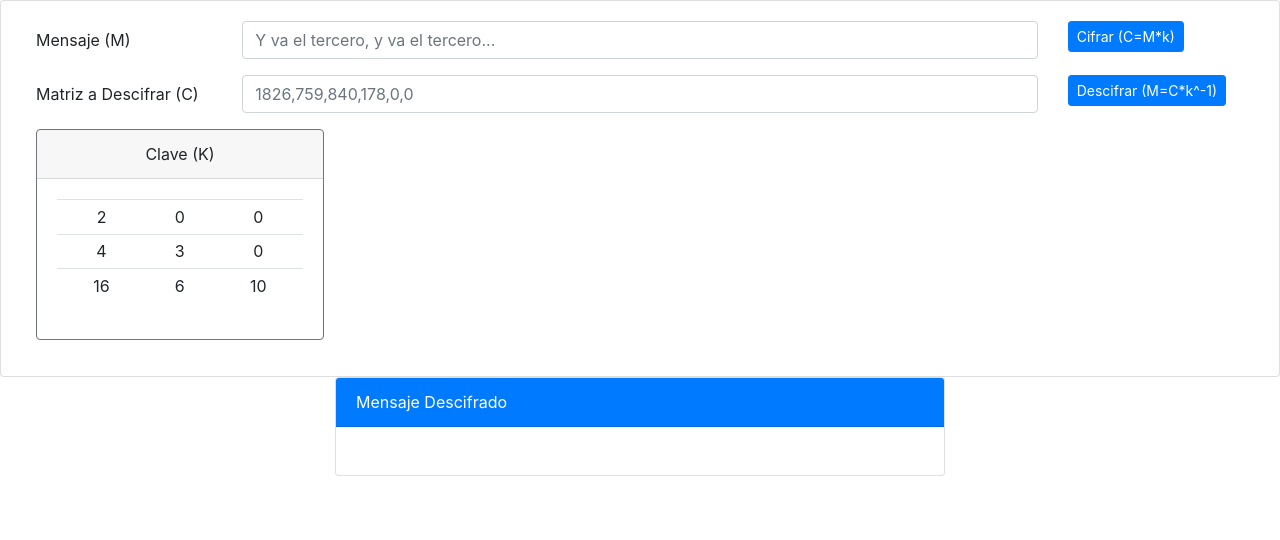
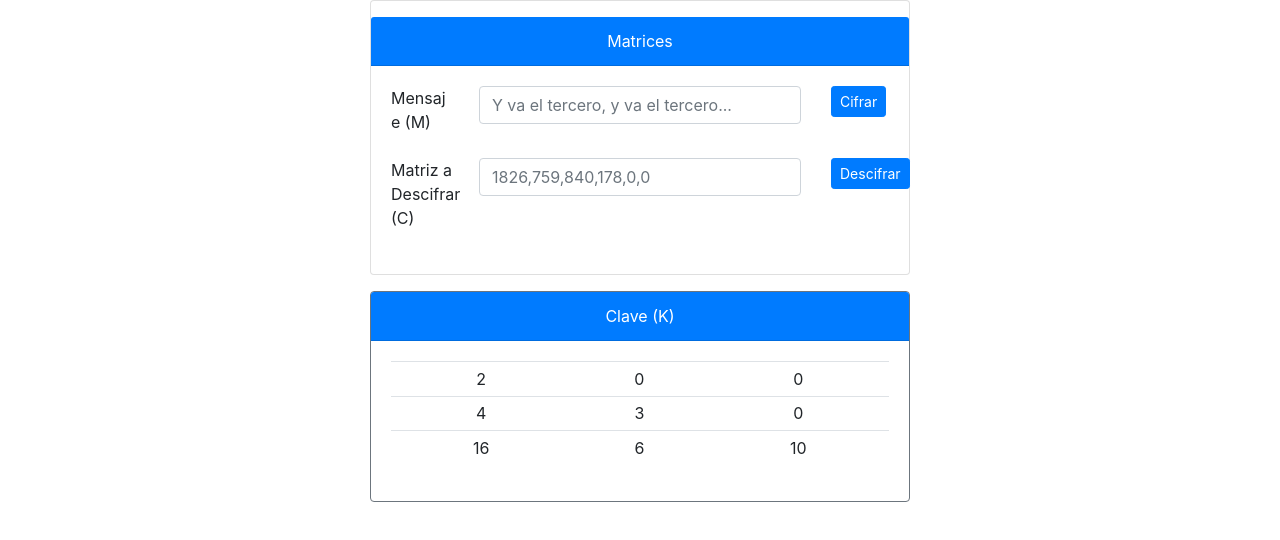
Before and after one commit to gutierreznestor/ngmatrices, an Angular app: page / in a window 1280 px wide. Shown: the top 540 px of the page. Built offline with nearby package versions, Linux system fonts and the light colour scheme.

Commit message:
Estilos varios.

```diff
--- a/src/app/matrices/matriz/matriz.component.html
+++ b/src/app/matrices/matriz/matriz.component.html
@@ -1,5 +1,5 @@
-<div class="card border-secondary mb-3" style="max-width: 18rem;">
-  <div class="card-header text-center">{{ header }}</div>
+<div class="card border-secondary mb-3">
+  <div class="card-header bg-primary text-white text-center">{{ header }}</div>
   <div class="card-body text-secondary text-center">
     <table class="table table-sm">
       <tbody>
--- a/src/app/matrices/tablero/tablero.component.html
+++ b/src/app/matrices/tablero/tablero.component.html
@@ -1,35 +1,47 @@
-<div class="card col-md-12">
+<div class="container">
+  <div class="row">
+    <div class="col-md-6 offset-md-3">
+      <div class="card">
+          <div class="card-header bg-primary mt-3 text-white text-center">Matrices</div>
           <div class="card-body">
               <form [formGroup]="Formulario">
                   <div class="form-group row">
-                <label for="mensaje" class="col-sm-2 col-form-label">Mensaje (M)</label>
+                      <label for="mensaje" class="col-sm-2">Mensaje (M)</label>
                       <div class="col-sm-8">
                           <input type="text" class="form-control" formControlName="mensaje" placeholder="Y va el tercero, y va el tercero...">
                       </div>
                       <div class="col-sm-2">
-                    <button class="btn btn-sm btn-primary" (click)="cifrar()" [disabled]="!Formulario.valid">Cifrar (C=M*k)</button>
+                          <button class="btn btn-sm btn-primary" (click)="cifrar()" [disabled]="!Formulario.valid">Cifrar</button>
                       </div>
                   </div>
                   <div class="form-group row">
-                <label for="cifrado" class="col-sm-2 col-form-label">Matriz a Descifrar (C)</label>
+                      <div class="col-sm-2">
+                        <label for="cifrado">Matriz a Descifrar (C)</label>
+                      </div>
                       <div class="col-sm-8">
                           <input type="text" class="form-control" (click)="cifrar()" formControlName="mensajeADescifrar" placeholder="1826,759,840,178,0,0">
                       </div>
                       <div class="col-sm-2">
-                    <button class="btn btn-sm btn-primary" (click)="descifrar()">Descifrar (M=C*k^-1)</button>
+                          <button class="btn btn-sm btn-primary" (click)="descifrar()">Descifrar</button>
                       </div>
                   </div>
               </form>
-        <app-matriz [matriz]="clave" header="Clave (K)" *ngIf="clave.length>0"></app-matriz>
-        <app-matriz [matriz]="producto" header="Mensaje cifrado" *ngIf="producto.length>0"></app-matriz>
-
           </div>
       </div>
-<div class="col-md-6 offset-md-3">
+    </div>
+    <div class="col-md-6 offset-md-3 text-center mt-3">
+      <app-matriz [matriz]="clave" header="Clave (K)" *ngIf="clave.length>0"></app-matriz>
+    </div>
+    <div class="col-md-6 offset-md-3" *ngIf="mensajeCifrado.length>0">
+      <app-matriz [matriz]="mensajeCifrado" header="Mensaje cifrado"></app-matriz>
+    </div>
+    <div class="col-md-6 offset-md-3" *ngIf="mensajeDescifrado">
       <div class="card">
-    <div class="card-header bg-primary text-white">Mensaje Descifrado</div>
-    <div class="card-body">
+        <div class="card-header bg-primary text-white text-center">Mensaje Descifrado</div>
+        <div class="card-body text-center">
           <h3>{{ mensajeDescifrado }}</h3>
         </div>
       </div>
     </div>
+  </div>
+</div>
--- a/src/app/matrices/tablero/tablero.component.ts
+++ b/src/app/matrices/tablero/tablero.component.ts
@@ -14,7 +14,7 @@ export class TableroComponent implements OnInit {
   });
 
   matriz:number[][] = [];
-  producto:number[][] = [];
+  mensajeCifrado:number[][] = [];
   clave:number[][] = [[2,0,0],[4,3,0],[16,6,10]];
   claveInversa:number[][]=[[1/2,0,0],[-2/3,1/3,0],[-2/5,-1/5,1/10]];
   mensajeDescifrado: string = '';
@@ -81,7 +81,8 @@ export class TableroComponent implements OnInit {
   cifrar(){
     let mensaje = this.Formulario.controls['mensaje'].value;
     this.matriz = this.generarMatrizDesdeMensaje(mensaje);
-    this.producto = this.multiplicarMatrices(this.matriz, this.clave);
+    this.mensajeCifrado = this.multiplicarMatrices(this.matriz, this.clave);
+    this.mensajeDescifrado = null;
   }
 
   descifrar(){
@@ -90,7 +91,7 @@ export class TableroComponent implements OnInit {
     let matrizADescifrar = this.generarMatrizDesdeArreglo(arregloMensajeADescifrar);
     let producto = this.multiplicarMatrices(matrizADescifrar, this.claveInversa);
     this.mensajeDescifrado = this.matrizAMensaje(producto);
-    console.log(this.mensajeDescifrado);
+    this.mensajeCifrado=[];
   }
 
   multiplicarMatrices( matriz1: number[][], matriz2: number[][] ) {
```
Lines whose indentation alone changed are shown as unchanged.
